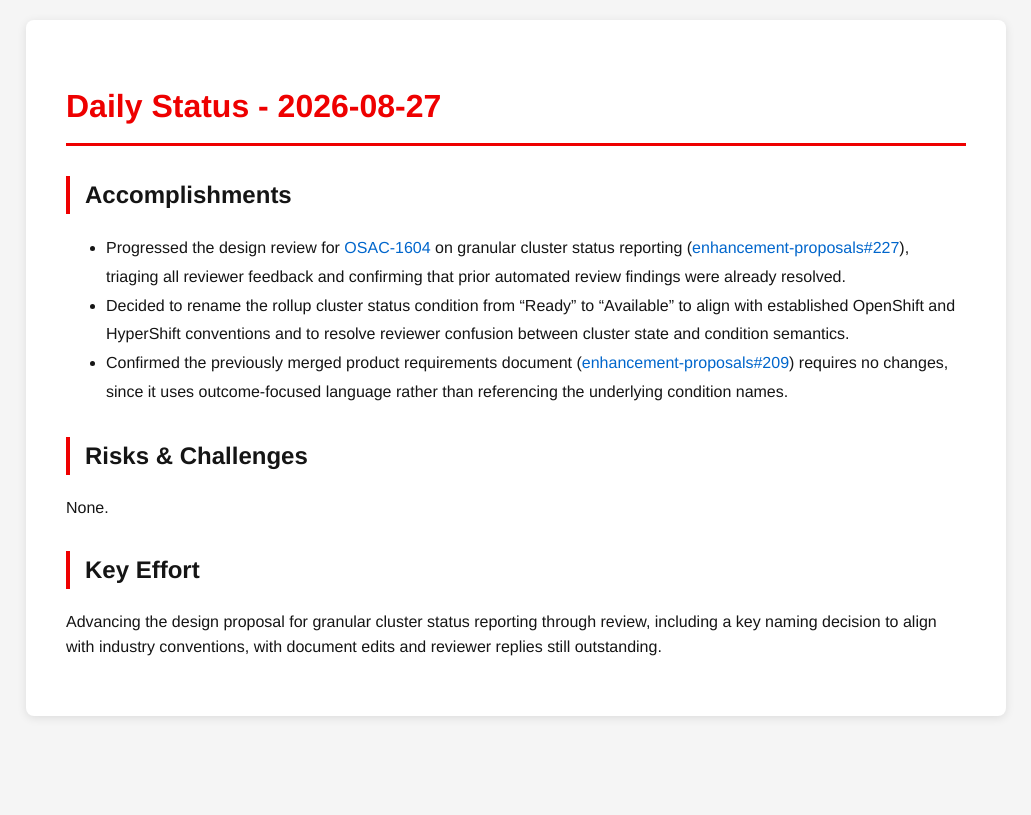
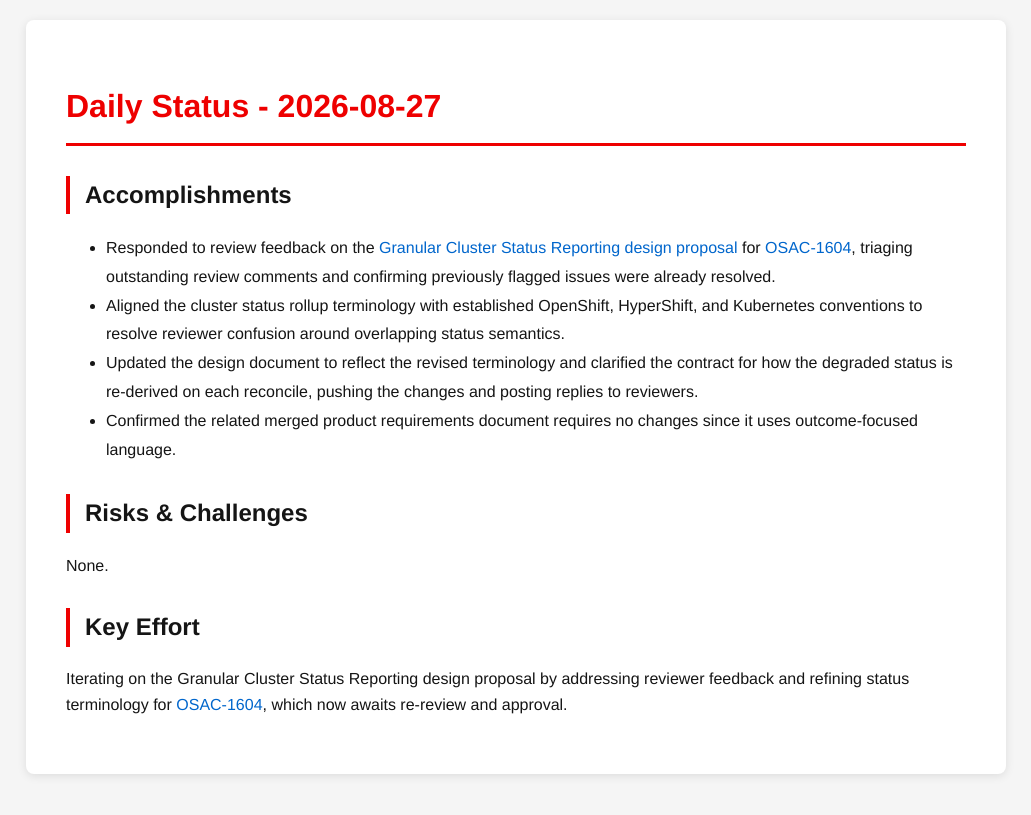
Before and after one commit to tzvatot/daily-status, a Jekyll site: the page built from 2026-08-27.md, in a window 1280 px wide. Shown: the top 815 px of the page, without its empty margins (124-1155 px from the left). Built offline with Jekyll 4.4.1, drawn with Linux system fonts in a browser that asks for light colours.

Commit message:
Daily status update - 2026-08-27

```diff
--- a/2026-08-27.md
+++ b/2026-08-27.md
@@ -7,12 +7,13 @@ date: 2026-08-27
 # Daily Status - 2026-08-27
 
 ## Accomplishments
-- Progressed the design review for [OSAC-1604](https://redhat.atlassian.net/browse/OSAC-1604) on granular cluster status reporting ([enhancement-proposals#227](https://github.com/osac-project/enhancement-proposals/pull/227)), triaging all reviewer feedback and confirming that prior automated review findings were already resolved.
-- Decided to rename the rollup cluster status condition from "Ready" to "Available" to align with established OpenShift and HyperShift conventions and to resolve reviewer confusion between cluster state and condition semantics.
-- Confirmed the previously merged product requirements document ([enhancement-proposals#209](https://github.com/osac-project/enhancement-proposals/pull/209)) requires no changes, since it uses outcome-focused language rather than referencing the underlying condition names.
+- Responded to review feedback on the [Granular Cluster Status Reporting design proposal](https://github.com/osac-project/enhancement-proposals/pull/227) for [OSAC-1604](https://redhat.atlassian.net/browse/OSAC-1604), triaging outstanding review comments and confirming previously flagged issues were already resolved.
+- Aligned the cluster status rollup terminology with established OpenShift, HyperShift, and Kubernetes conventions to resolve reviewer confusion around overlapping status semantics.
+- Updated the design document to reflect the revised terminology and clarified the contract for how the degraded status is re-derived on each reconcile, pushing the changes and posting replies to reviewers.
+- Confirmed the related merged product requirements document requires no changes since it uses outcome-focused language.
 
 ## Risks & Challenges
 None.
 
 ## Key Effort
-Advancing the design proposal for granular cluster status reporting through review, including a key naming decision to align with industry conventions, with document edits and reviewer replies still outstanding.
+Iterating on the Granular Cluster Status Reporting design proposal by addressing reviewer feedback and refining status terminology for [OSAC-1604](https://redhat.atlassian.net/browse/OSAC-1604), which now awaits re-review and approval.
```
